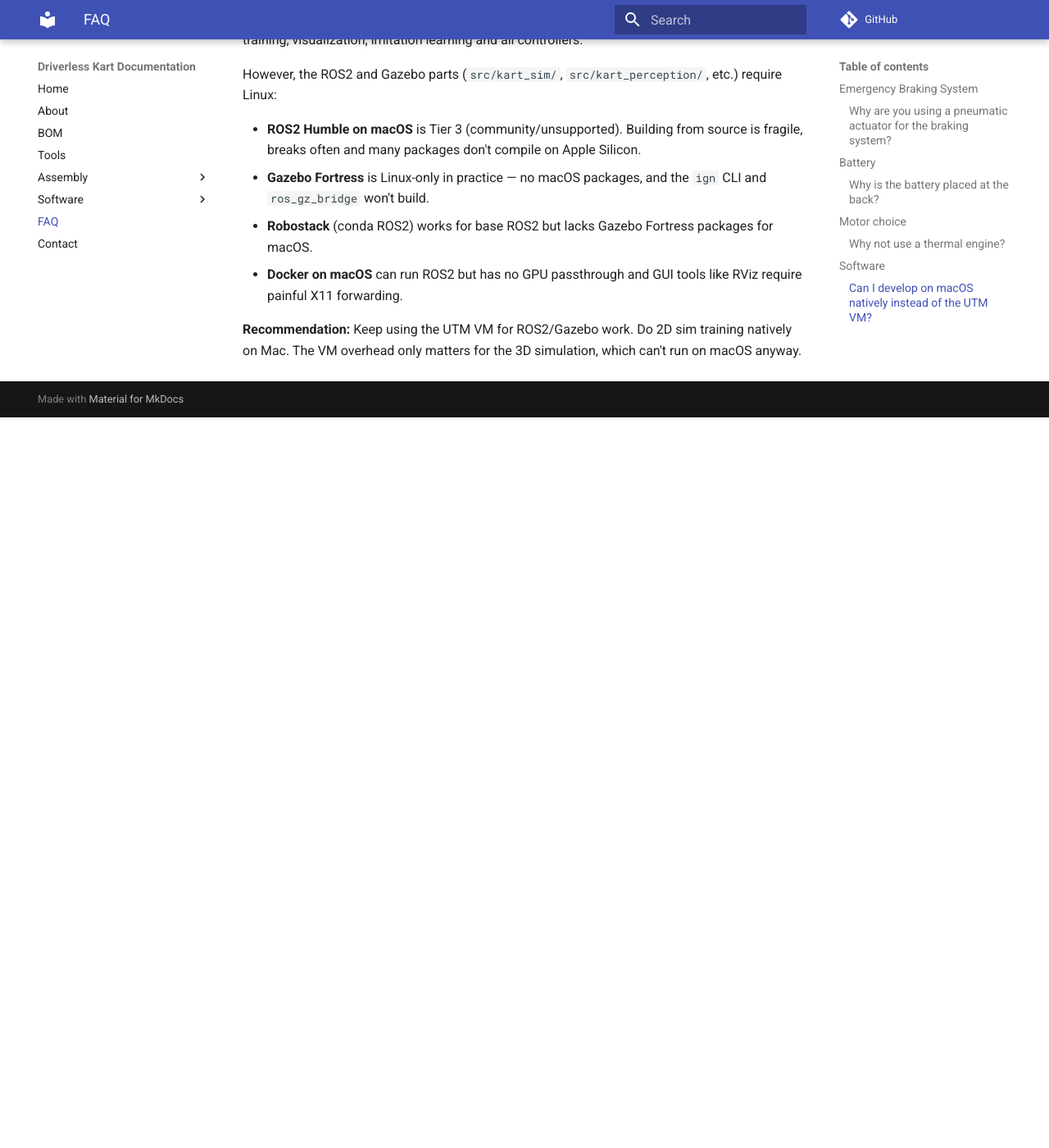
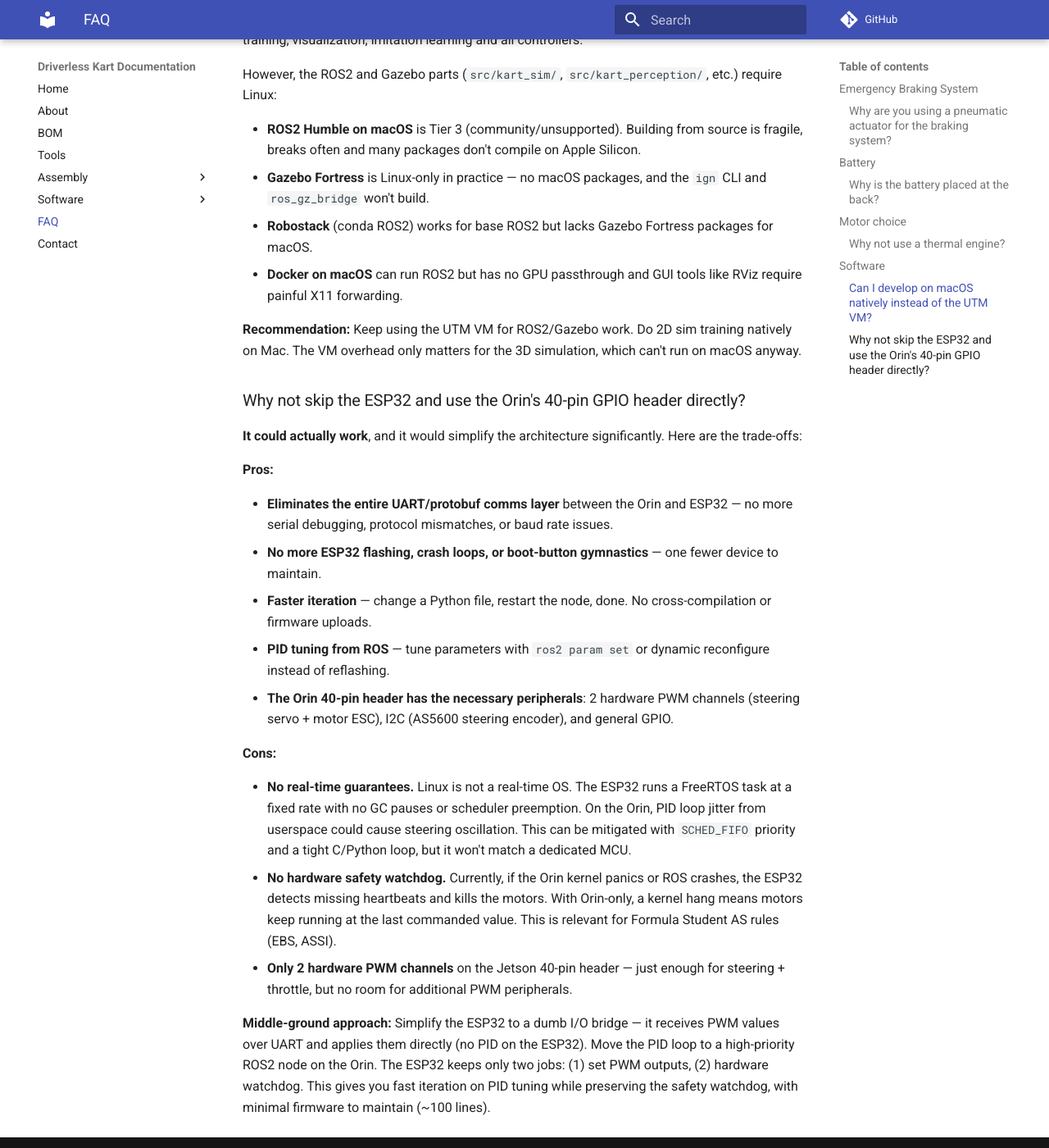
Before and after one commit to UM-Driverless/kart_docs, an MkDocs documentation site: the page built from docs/faq.md, in a window 1280 px wide and 1400 px high, scrolled down 1010 px. Shown: the whole window at 82% size. Built offline with MkDocs 1.6.1 and Material for MkDocs 9.7.7, drawn with Linux system fonts in a browser that asks for light colours; comment, search, counter and statistics services are not loaded; before the commit the page ends 1519 px from its top, so only the background shows below that.

Commit message:
Add FAQ: Why not skip the ESP32 and use the Orin directly?
Co-Authored-By: Claude Opus 4.6 (1M context) <noreply@anthropic.com>

```diff
--- a/docs/faq.md
+++ b/docs/faq.md
@@ -32,3 +32,23 @@ However, the ROS2 and Gazebo parts (`src/kart_sim/`, `src/kart_perception/`, etc
 - **Docker on macOS** can run ROS2 but has no GPU passthrough and GUI tools like RViz require painful X11 forwarding.
 
 **Recommendation:** Keep using the UTM VM for ROS2/Gazebo work. Do 2D sim training natively on Mac. The VM overhead only matters for the 3D simulation, which can't run on macOS anyway.
+
+### Why not skip the ESP32 and use the Orin's 40-pin GPIO header directly?
+
+**It could actually work**, and it would simplify the architecture significantly. Here are the trade-offs:
+
+**Pros:**
+
+- **Eliminates the entire UART/protobuf comms layer** between the Orin and ESP32 — no more serial debugging, protocol mismatches, or baud rate issues.
+- **No more ESP32 flashing, crash loops, or boot-button gymnastics** — one fewer device to maintain.
+- **Faster iteration** — change a Python file, restart the node, done. No cross-compilation or firmware uploads.
+- **PID tuning from ROS** — tune parameters with `ros2 param set` or dynamic reconfigure instead of reflashing.
+- **The Orin 40-pin header has the necessary peripherals**: 2 hardware PWM channels (steering servo + motor ESC), I2C (AS5600 steering encoder), and general GPIO.
+
+**Cons:**
+
+- **No real-time guarantees.** Linux is not a real-time OS. The ESP32 runs a FreeRTOS task at a fixed rate with no GC pauses or scheduler preemption. On the Orin, PID loop jitter from userspace could cause steering oscillation. This can be mitigated with `SCHED_FIFO` priority and a tight C/Python loop, but it won't match a dedicated MCU.
+- **No hardware safety watchdog.** Currently, if the Orin kernel panics or ROS crashes, the ESP32 detects missing heartbeats and kills the motors. With Orin-only, a kernel hang means motors keep running at the last commanded value. This is relevant for Formula Student AS rules (EBS, ASSI).
+- **Only 2 hardware PWM channels** on the Jetson 40-pin header — just enough for steering + throttle, but no room for additional PWM peripherals.
+
+**Middle-ground approach:** Simplify the ESP32 to a dumb I/O bridge — it receives PWM values over UART and applies them directly (no PID on the ESP32). Move the PID loop to a high-priority ROS2 node on the Orin. The ESP32 keeps only two jobs: (1) set PWM outputs, (2) hardware watchdog. This gives you fast iteration on PID tuning while preserving the safety watchdog, with minimal firmware to maintain (~100 lines).
```
